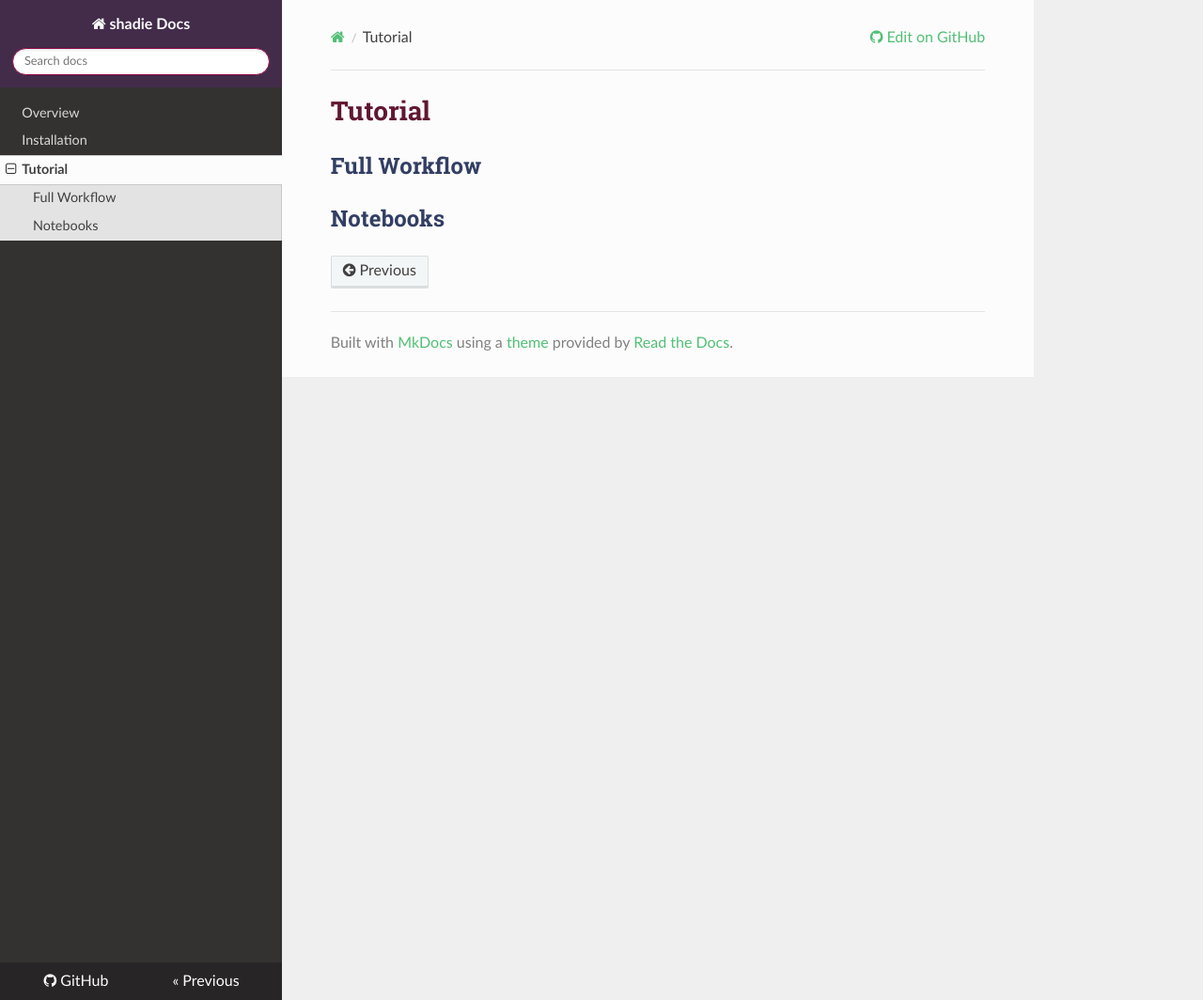
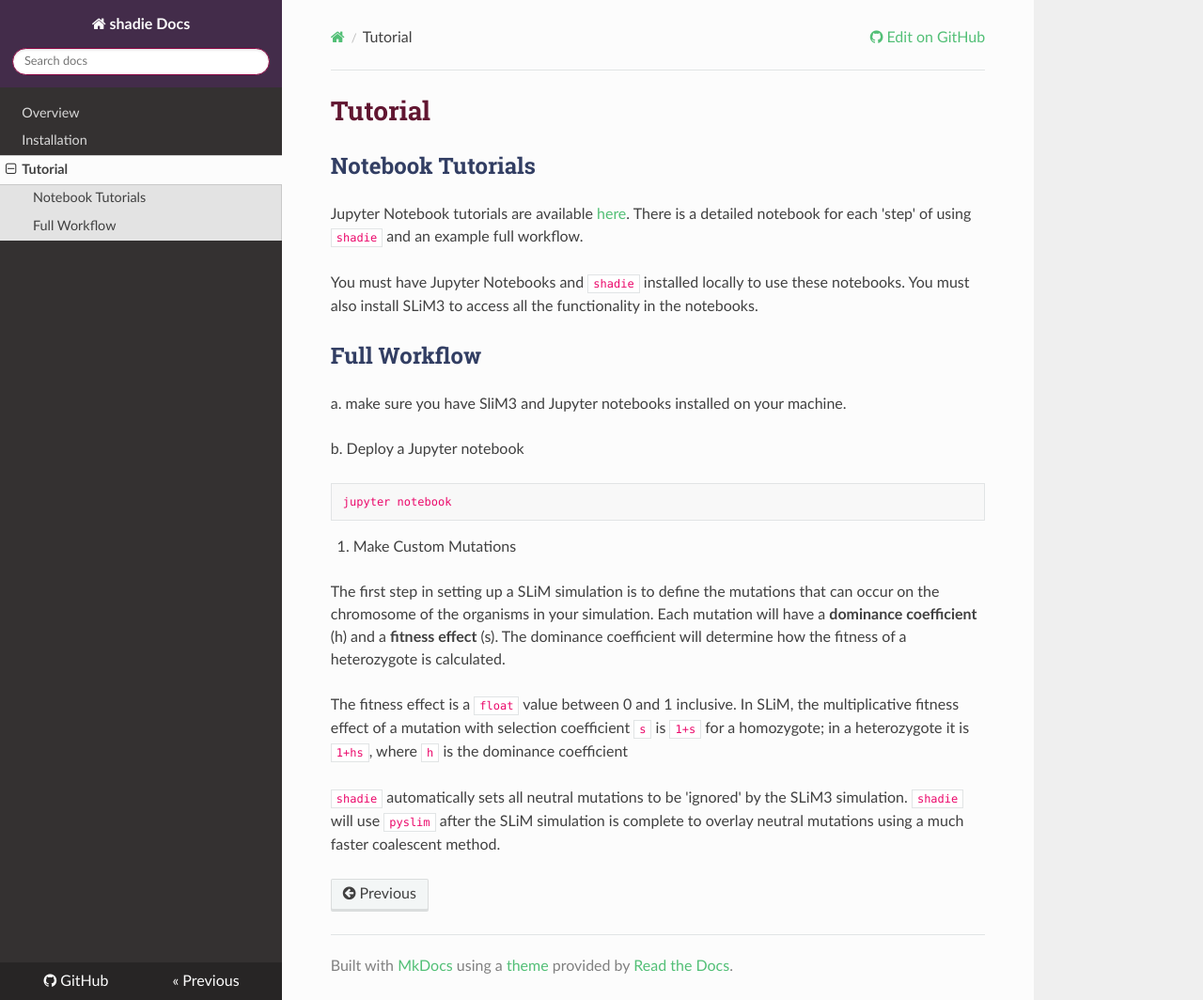
Before and after one commit to elissasoroj/shadie, an MkDocs documentation site: the page built from docs/tutorial.md, in a window 1280 px wide and 1064 px high. Shown: the whole window at 94% size. Built offline with MkDocs 1.6.1, drawn with Linux system fonts in a browser that asks for light colours; nearby versions of some CDN libraries.

Commit message:
updated docs

````diff
--- a/docs/tutorial.md
+++ b/docs/tutorial.md
@@ -1,7 +1,23 @@
 # Tutorial
+
+## Notebook Tutorials
+Jupyter Notebook tutorials are available [here](https://github.com/elissasoroj/shadie/tree/main/shadie/notebooks). There is a detailed notebook for each 'step' of using `shadie` and an example full workflow.
+
+You must have Jupyter Notebooks and `shadie` installed locally to use these notebooks. You must also install SLiM3 to access all the functionality in the notebooks.
 
 ## Full Workflow
 
+a. make sure you have SliM3 and Jupyter notebooks installed on your machine.
 
+b. Deploy a Jupyter notebook
 
-## Notebooks
+```bash
+jupyter notebook
+```
+1. Make Custom Mutations
+
+The first step in setting up a SLiM simulation is to define the mutations that can occur on the chromosome of the organisms in your simulation. Each mutation will have a **dominance coefficient** (h) and a **fitness effect** (s). The dominance coefficient will determine how the fitness of a heterozygote is calculated.
+
+The fitness effect is a `float` value between 0 and 1 inclusive. In SLiM, the multiplicative fitness effect of a mutation with selection coefficient `s` is `1+s` for a homozygote; in a heterozygote it is `1+hs`, where `h` is the dominance coefficient
+
+`shadie` automatically sets all neutral mutations to be 'ignored' by the SLiM3 simulation. `shadie` will use `pyslim` after the SLiM simulation is complete to overlay neutral mutations using a much faster coalescent method.
````
Also changed, not shown: docs/home.md (deleted, +0 -2 lines), docs/index.md (added, +2 -0 lines), docs/overview.md (+18 -0 lines), 1 other file.
